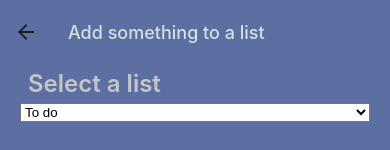
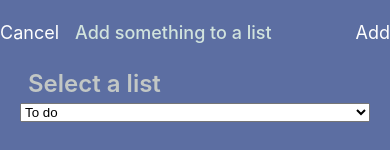
Before and after one commit to nhg0005/Fido-Remastered, a React Native app: screen /NewItemModal in a window 390 px wide. Shown: the top 150 px of the page. Built offline with nearby package versions, Linux system fonts and the light colour scheme.

Commit message:
Added Add and Cancel header buttons to NewItemModal.

```diff
--- a/pages/NewItemModal.js
+++ b/pages/NewItemModal.js
@@ -1,4 +1,4 @@
-import React, {useContext, useEffect, useState} from 'react';
+import React, {useContext, useEffect, useState, useLayoutEffect} from 'react';
 import {
   StatusBar,
   StyleSheet,
@@ -22,7 +22,7 @@ import {AppointmentOptions} from '../components/AppointmentOptions';
 /**************
  * Page
  **************/
-export const NewItemModal = () => {
+export const NewItemModal = ({navigation}) => {
   /* State Hooks */
   //   const {dummyData} = useContext(UserDataContext);
   const [selectedList, setSelectedList] = useState('To do');
@@ -34,6 +34,21 @@ export const NewItemModal = () => {
 
   /* Lifecycle Hooks */
   //   useEffect(() => {}, [dummyData]);
+  // Adds new item header button to call modal
+  useLayoutEffect(() => {
+    navigation.setOptions({
+      headerRight: () => (
+        <TouchableOpacity onPress={() => console.log('Add button pressed')}>
+          <Text style={{color: '#fff', fontSize: 18}}>Add</Text>
+        </TouchableOpacity>
+      ),
+      headerLeft: () => (
+        <TouchableOpacity onPress={() => navigation.navigate('Home')}>
+          <Text style={{color: '#fff', fontSize: 18}}>Cancel</Text>
+        </TouchableOpacity>
+      ),
+    });
+  }, [navigation]);
 
   /* Handlers */
   // TODO: Input handler
@@ -41,6 +56,7 @@ export const NewItemModal = () => {
   // TOOD: 'Add' button handler
 
   // TODO: Add a 'cancel' and an 'add' button to the headers
+  // TODO: Make picking a date optional. Maybe pull up the picker with the TO is tapped. Add placeholder note to TO 'Tap here to add a date/time'
   return (
     <KeyboardAvoidingView
       behavior="position"
```
